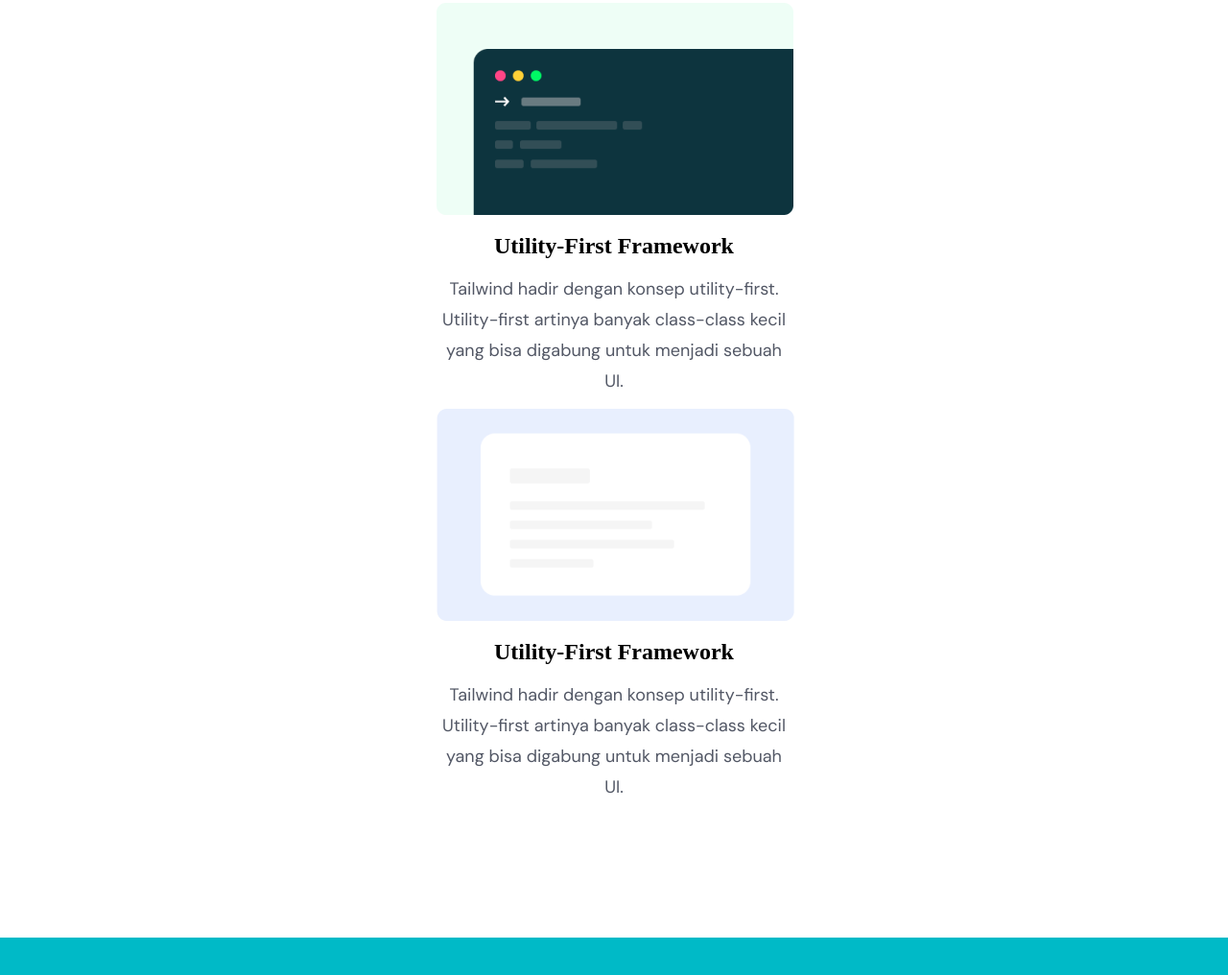
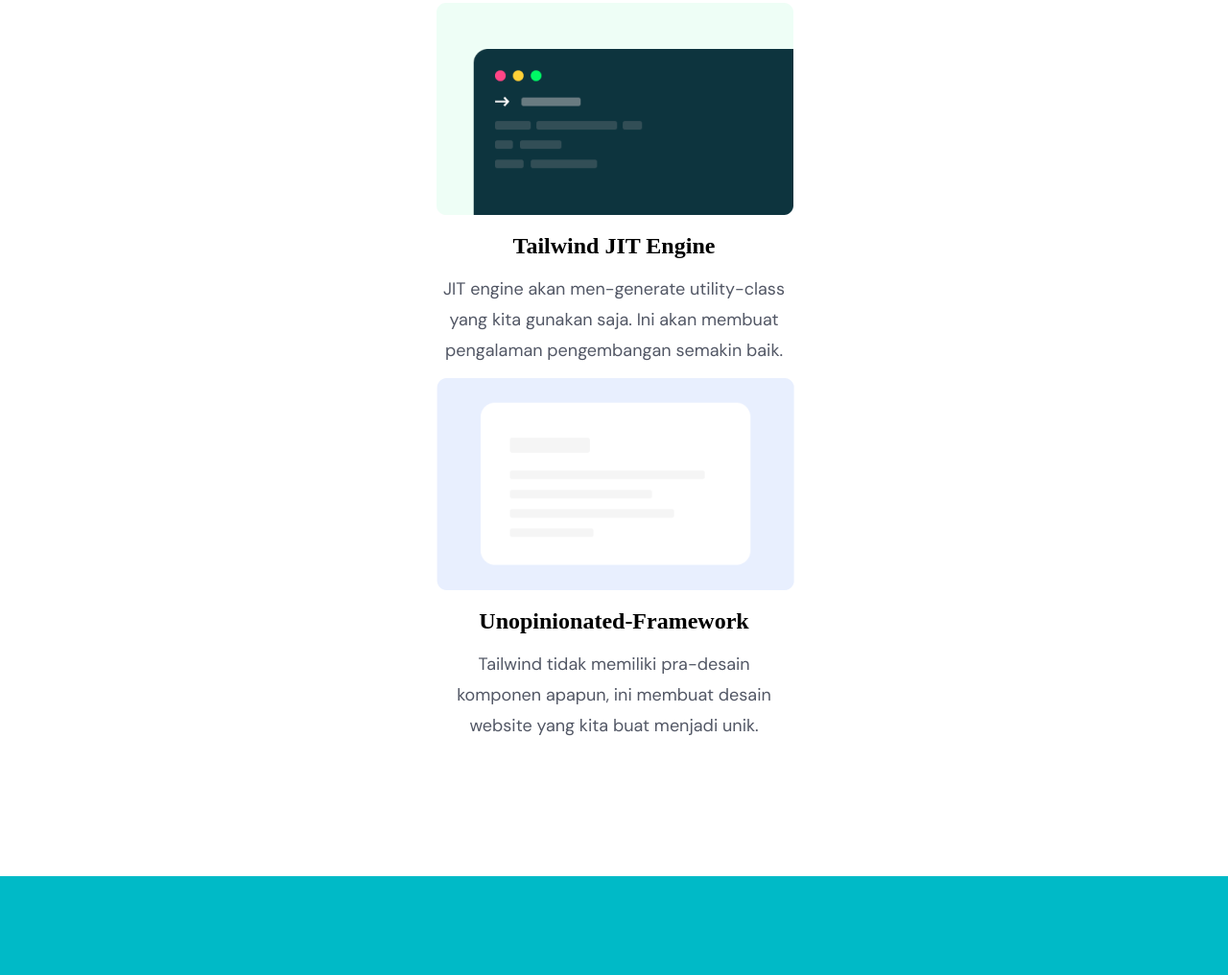
Before and after one commit to Sbnc/webDesignModelEbook, a plain HTML site: page index.html in a window 1280 px wide. Shown: the part 3099-4115 px from the top of the page at 96% size. Drawn offline with Linux system fonts and the light colour scheme.

Commit message:
implemented content 1 and 2

```diff
--- a/index.html
+++ b/index.html
@@ -115,16 +115,16 @@
       <li class="item">
         <img class="image" src="./assets/images/item2.png" alt="">
         <div class="description">
-          <h2 class="title">Utility-First Framework</h2>
-          <p class="subtitle">Tailwind hadir dengan konsep utility-first. Utility-first artinya banyak class-class kecil yang bisa digabung untuk menjadi sebuah UI.</p>
+          <h2 class="title">Tailwind JIT Engine</h2>
+          <p class="subtitle">JIT engine akan men-generate utility-class yang kita gunakan saja. Ini akan membuat pengalaman pengembangan semakin baik.</p>
         </div>
 
       </li>
       <li class="item">
         <img class="image" src="./assets/images/item3.png" alt="">
         <div class="description">
-          <h2 class="title">Utility-First Framework</h2>
-          <p class="subtitle">Tailwind hadir dengan konsep utility-first. Utility-first artinya banyak class-class kecil yang bisa digabung untuk menjadi sebuah UI.</p>
+          <h2 class="title">Unopinionated-Framework</h2>
+          <p class="subtitle">Tailwind tidak memiliki pra-desain komponen apapun, ini membuat desain website yang kita buat menjadi unik.</p>
         </div>
 
       </li>
```
